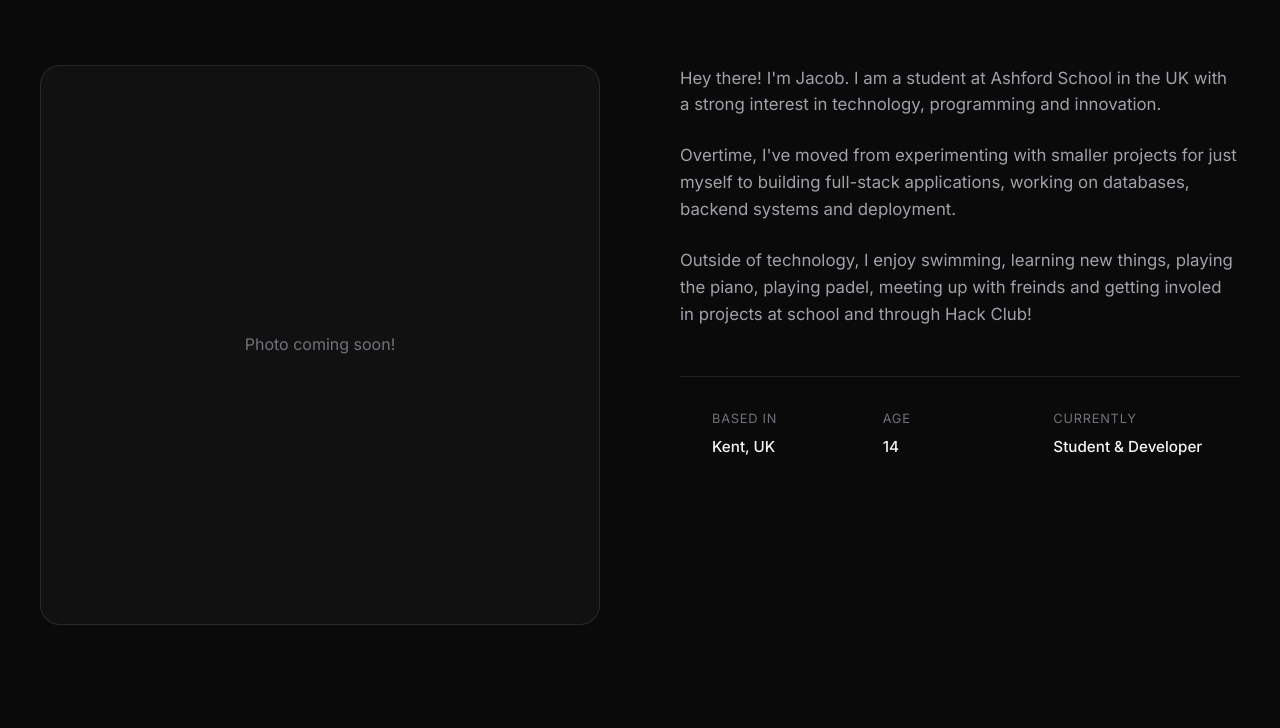
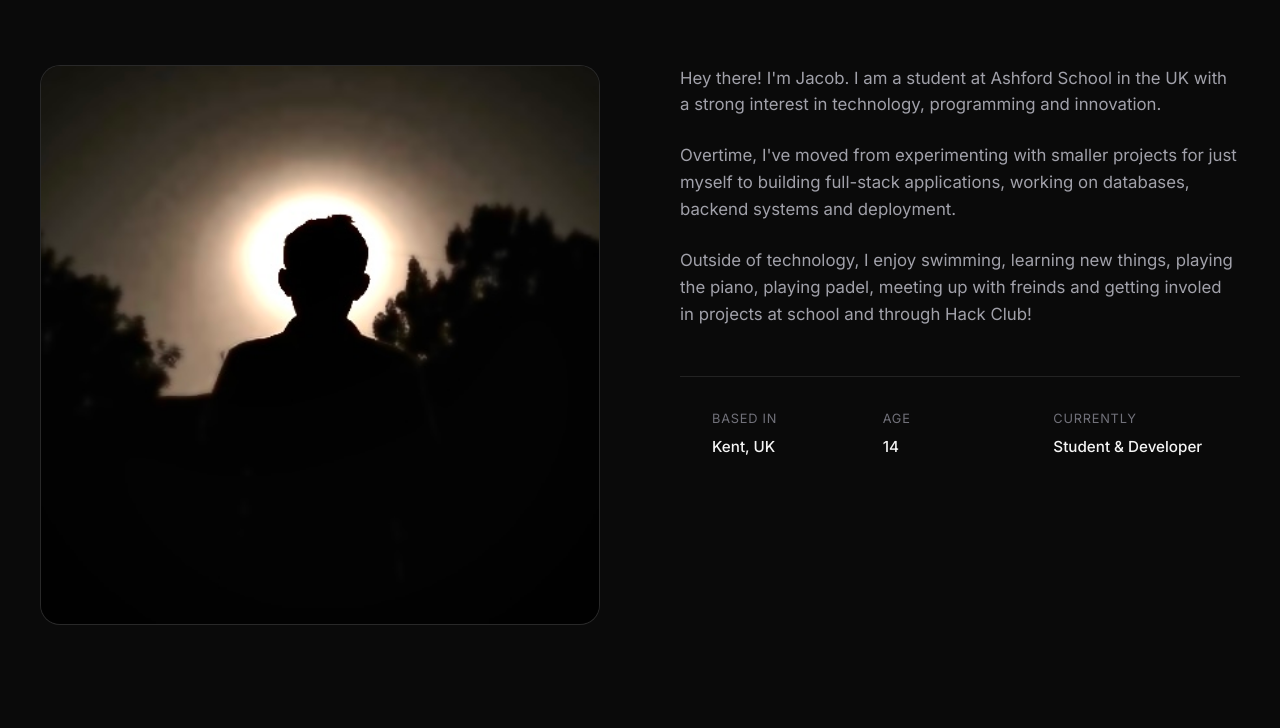
Before and after one commit to SmartSparkCoding/Personal-Website, an Astro site: page / in a window 1280 px wide. Shown: the part 952-1680 px from the top of the page. Built offline with nearby package versions, Linux system fonts and the light colour scheme; Astro itself is replaced by a stand-in of ours.

Commit message:
feat: add blog nav link and profile photo

```diff
--- a/src/components/Navbar.astro
+++ b/src/components/Navbar.astro
@@ -4,6 +4,7 @@ const navItems = [
   { label: 'About', href: '/#about' },
   { label: 'Portfolio', href: '/portfolio' },
   { label: 'PR Tracker', href: 'https://pr.jacob.navaratne.uk' },
+  { label: 'Blog', href: 'https://blog.jacob.navaratne.uk' },
 ];
 ---
 
--- a/src/pages/index.astro
+++ b/src/pages/index.astro
@@ -34,7 +34,10 @@ import BaseLayout from '../layouts/BaseLayout.astro';
 				</div>
 				<div class="about-content">
 					<div class="about-placeholder">
-						<span>Photo coming soon!</span>
+						<img
+							src="/images/pfp.jpeg"
+							alt="Photo of Jacob Navaratne"
+						/>
 					</div>
 					<div class="about-text">
 						<p>
@@ -197,13 +200,15 @@ import BaseLayout from '../layouts/BaseLayout.astro';
 	}
 	.about-placeholder {
 		aspect-ratio: 1;
-		display: flex;
-		align-items: center;
-		justify-content: center;
+		overflow: hidden;
 		border: 1px solid var(--border);
 		border-radius: var(--radius-lg);
 		background: var(--surface);
-		color: var(--text-muted);
+	}
+	.about-placeholder img {
+		width: 100%;
+		height: 100%;
+		object-fit: cover;
 	}
 	.about-text {
 		max-width: 600px;
```
